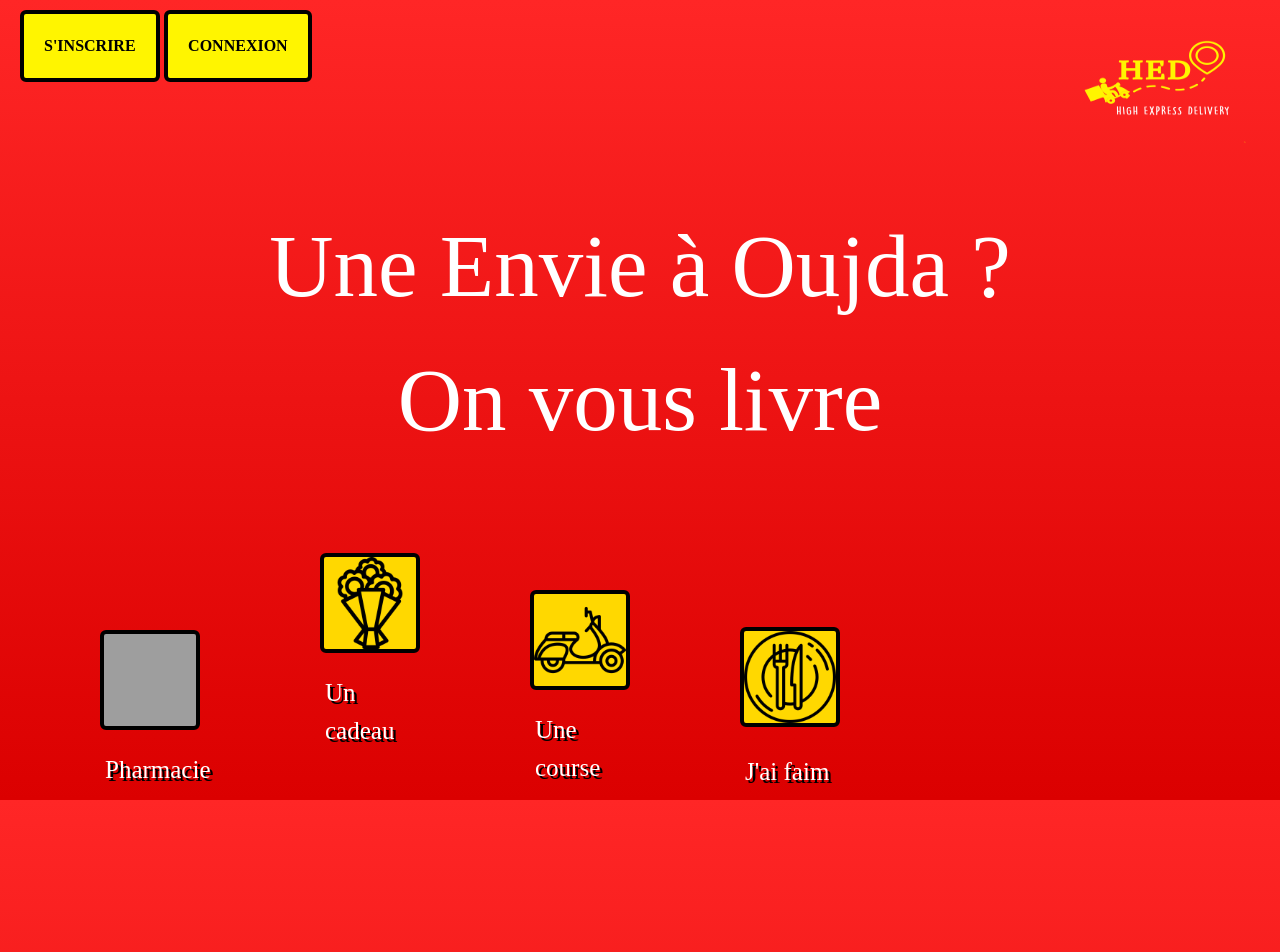
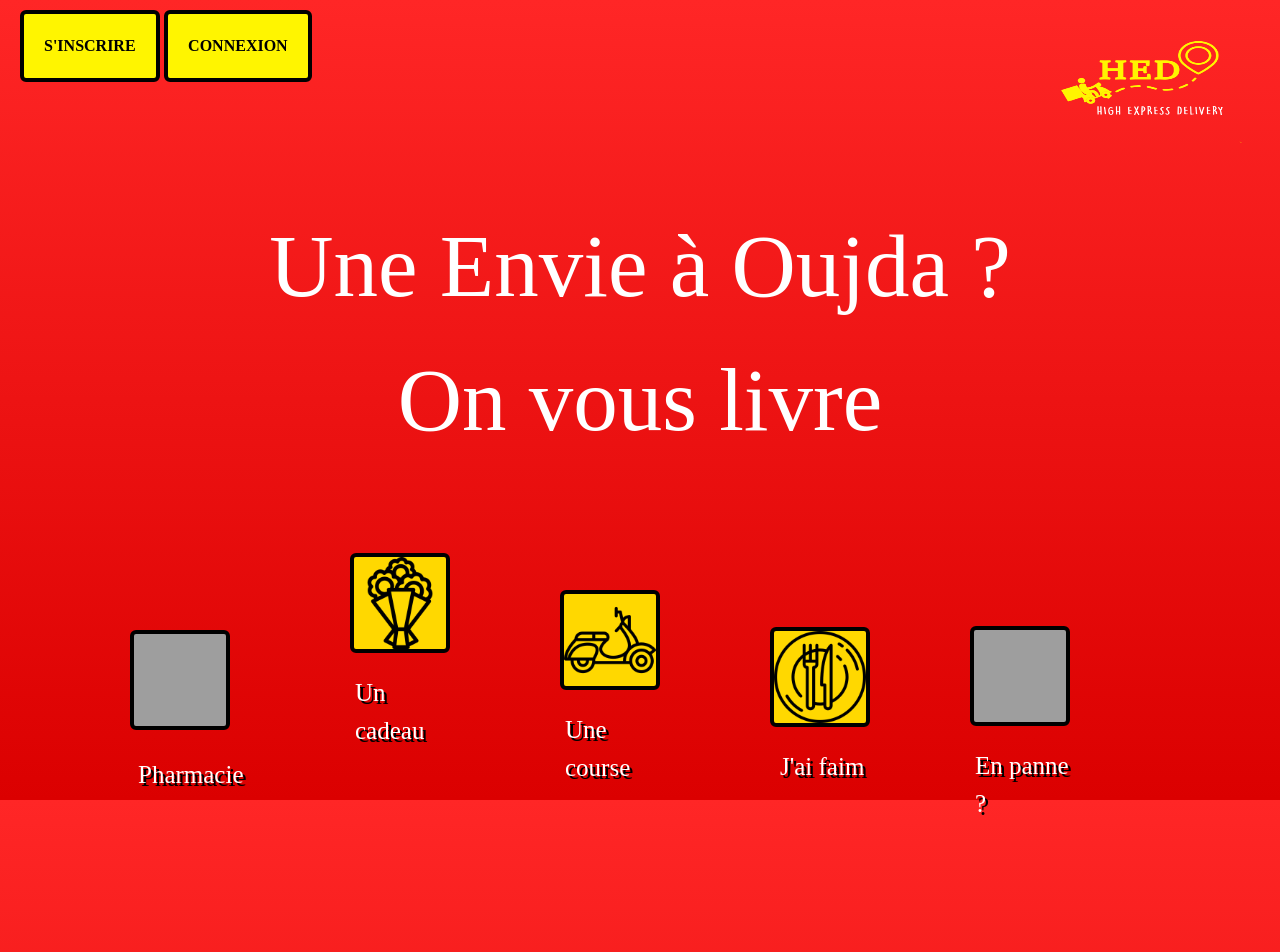
Before and after one commit to hamza48/Website, a Django app: page / in a window 1280 px wide. Shown: the top 952 px of the page. Run offline with Django 3.2, Linux system fonts and the light colour scheme; some libraries are stand-ins or nearby versions; some web fonts are replaced; grey boxes are pictures that could not be loaded.

Commit message:
homepage design finished with all buttons and resizing

```diff
--- a/HED/home/templates/home/main.html
+++ b/HED/home/templates/home/main.html
@@ -22,21 +22,23 @@
 
 <body>
 <div class="page_container">
-    <img src="{% static 'images/logoHed.png' %}"  alt="logo" style="float:right ;width:250px;height:200px;">
+    <img src="{% static 'images/logoHED.png' %}"  alt="logo" style="float:right;width:280px;height:200px;">
     <a class="button_register" href="#" style="left : 20px; top : 10px;"><span>s'inscrire </span></a>
     <a class="button_register" href="#" style="left : 20px; top : 10px;"><span>connexion </span></a>
 
 </div>
 <div class="page_center_container">
      <p class="title"> Une Envie à Oujda ? <br> On vous livre </p>
-     <a class="btn_gift fa" href="#" style="left: 320px; top : 70px;"></a>
-     <p class="butonSubtitles" style="left : 325px; top: 85px">Un cadeau </p>
-     <a class="btn_delivery fa" href="#" style="left: 530px; top: -90px;" ></a>
-     <p class="butonSubtitles" style="left : 535px; top: -75px">Une course </p>
-     <a class="btn_food fa" href="#" style="left: 740px; top: -250px;" ></a>
-     <p class="butonSubtitles" style="left : 745px; top: -230px">J'ai faim </p>
-     <a class="btn_pharmacy fa" href="#" style="left: 100px; top: -407px;" ></a>
-     <p class="butonSubtitles" style="left : 105px; top: -392px">Pharmacie</p>
+     <a class="btn_gift fa" href="#" style="left: 350px; top : 70px;"></a>
+     <p class="butonSubtitles" style="left : 355px; top: 85px">Un cadeau </p>
+     <a class="btn_delivery fa" href="#" style="left: 560px; top: -90px;" ></a>
+     <p class="butonSubtitles" style="left : 565px; top: -75px">Une course </p>
+     <a class="btn_food fa" href="#" style="left: 770px; top: -250px;" ></a>
+     <p class="butonSubtitles" style="left : 780px; top: -235px">J'ai faim </p>
+     <a class="btn_pharmacy fa" href="#" style="left: 130px; top: -407px;" ></a>
+     <p class="butonSubtitles" style="left : 138px; top: -387px">Pharmacie</p>
+     <a class="btn_attention fa" href="#" style="left: 970px; top: -570px;" ></a>
+     <p class="butonSubtitles" style="left : 975px; top: -555px">En panne ?</p>
 </div>
 
 
--- a/HED/static/css/main.css
+++ b/HED/static/css/main.css
@@ -8,7 +8,7 @@ body{
 	background:linear-gradient(#FF2626, #DB0000);
     height: 100vh;
     width: 100%;
-    min-width: 950px;
+    min-width: 1100px;
     background-repeat: no-repeat;
     background-attachment: fixed;
 }
@@ -65,6 +65,7 @@ transition: all 0.3s ease 0s;
   position: relative;
   height : 200px;
 }
+
 .page_center_container {
   position: relative;
   height : 800px;
@@ -461,3 +462,27 @@ h1, h2, h3, h4, h5, h6 {
   color : #E47900;
   border-radius : 20px;
 }
+/*************button of attention End*****************/
+/*************button of attention start*****************/
+.btn_attention{
+  background-color: #FFD800; /* yellow background */
+  border: 4px solid #000 !important;
+  color: #000000; /* White text */
+  position : relative;
+  font-size: 30px; /* Set a font size */
+  cursor: pointer; /* Mouse pointer on hover */
+  height: 100px;
+  width: 100px;
+  margin : 0 auto;
+  background-image : url('../images/attention.png');
+  background-size : 100%;
+  border-radius : 6px;
+}
+
+/* Darker background on mouse-over */
+.btn_attention:hover {
+  background-color: #FFFFFF;
+  color : #E47900;
+  border-radius : 20px;
+}
+/*************button of attention End*****************/
```
